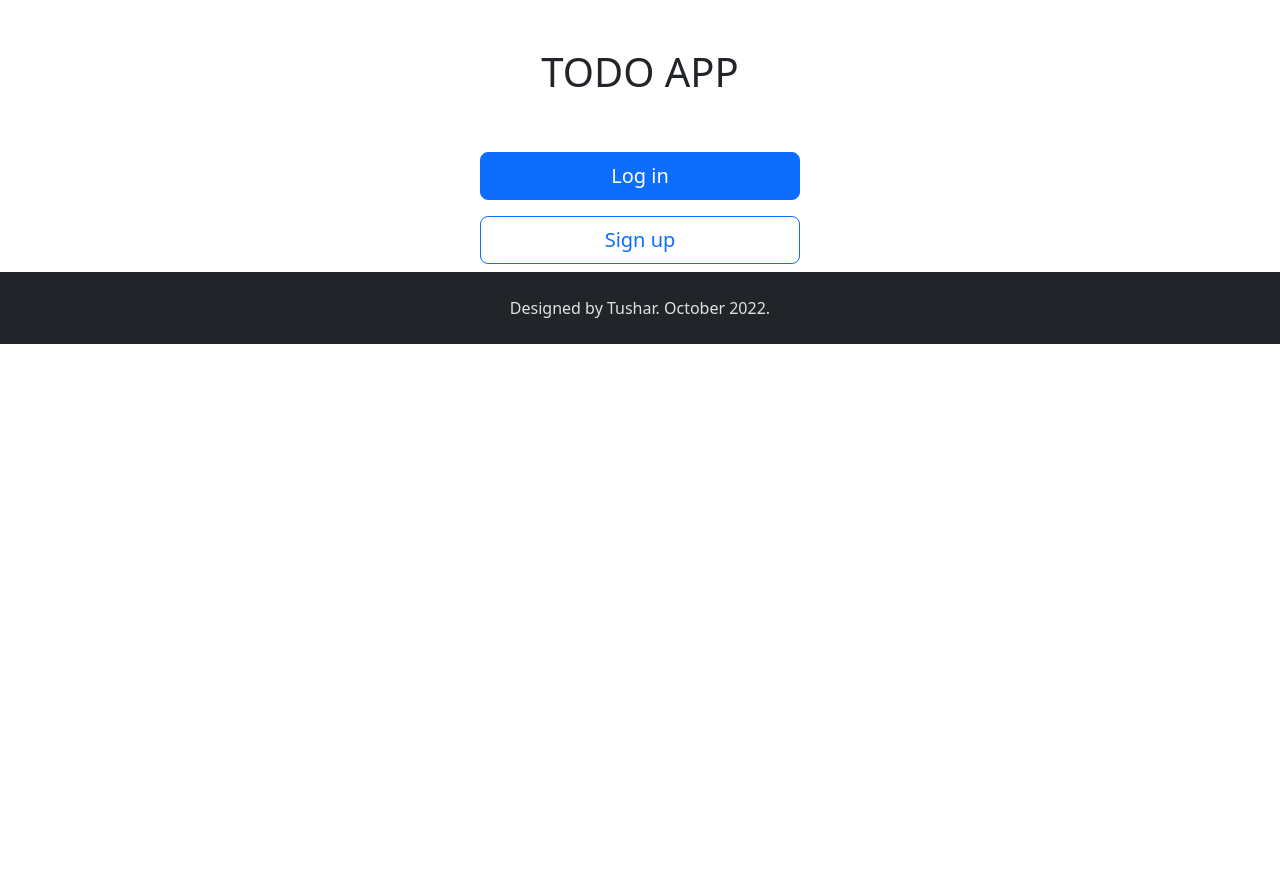
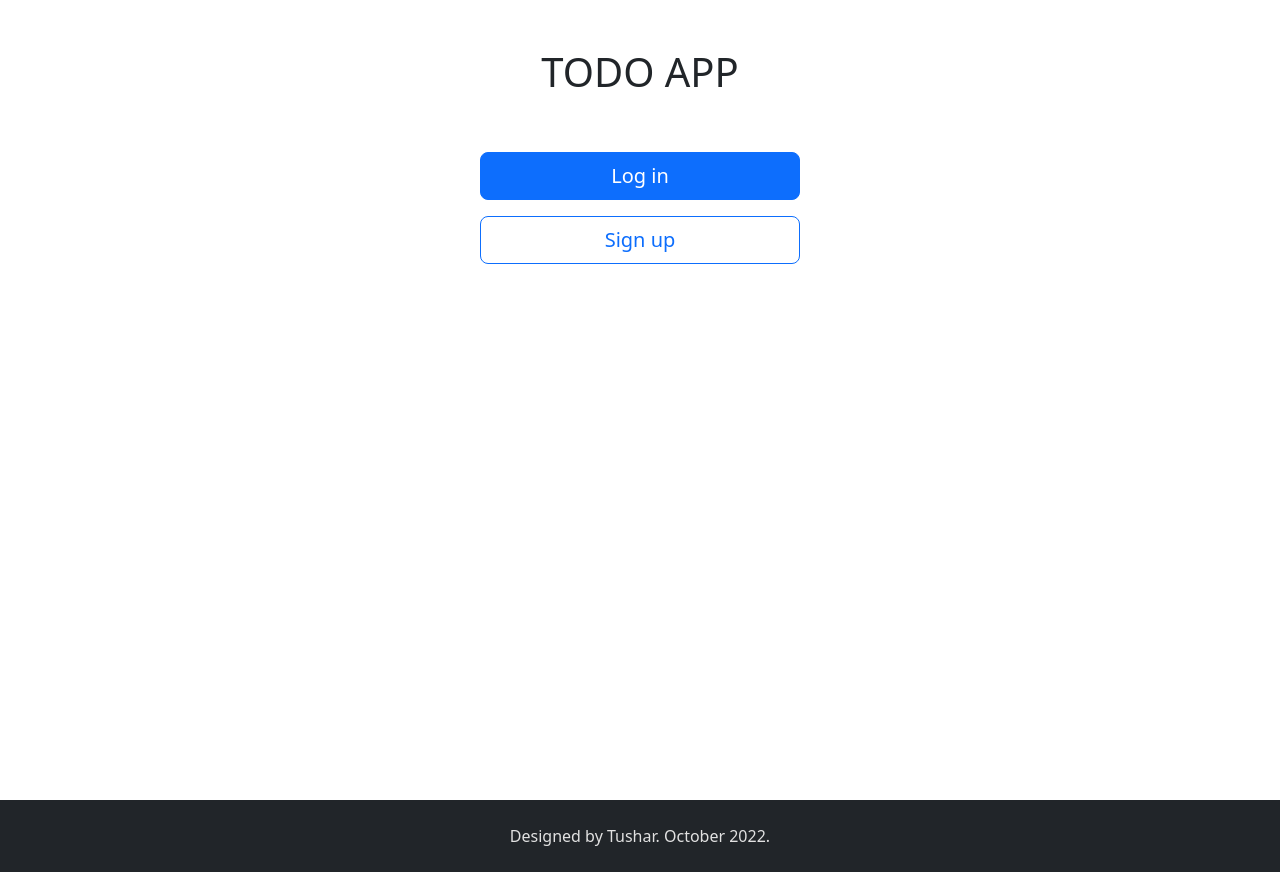
Before and after one commit to tusharsrivastav/todo_authenticated_app, a Django app: page / in a window 1280 px wide. Before the commit the page ends 344 px from the top, so only its background shows below. Run offline with Django 4.2, Linux system fonts and the light colour scheme.

Commit message:
fixed footer

```diff
--- a/todo/templates/todo/layout.html
+++ b/todo/templates/todo/layout.html
@@ -6,13 +6,13 @@
         <link href="https://cdn.jsdelivr.net/npm/bootstrap@5.2.1/dist/css/bootstrap.min.css" rel="stylesheet">
     </head>
     <body>
-        <div class="min-vh-75 container-fluid p-0">
+        <div class="min-vh-100 container-fluid p-0">
             <h1 class="m-0 text-center p-5">TODO APP</h1>
             <div class="container-fluid h-75 d-flex flex-column justify-content-top align-items-center m-0 p-0">
                 {% block body %}
                 {% endblock %}
             </div>
         </div>
-        <footer class="bg-dark text-center py-4 mt-0" style="color: #e1e1e1;">Designed by Tushar. October 2022.</footer>
+        <footer class="bg-dark text-center py-4" style="color: #e1e1e1;">Designed by Tushar. October 2022.</footer>
     </body>
 </html>
```
